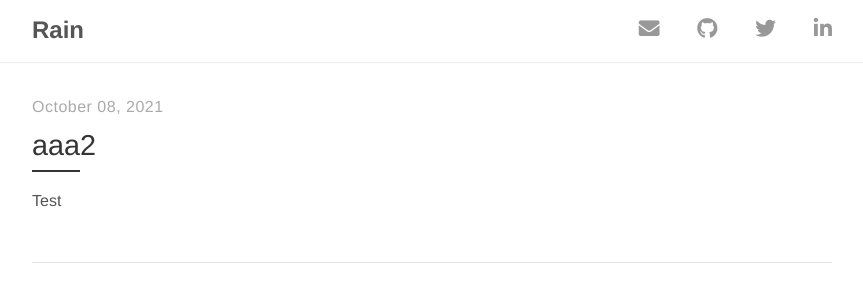
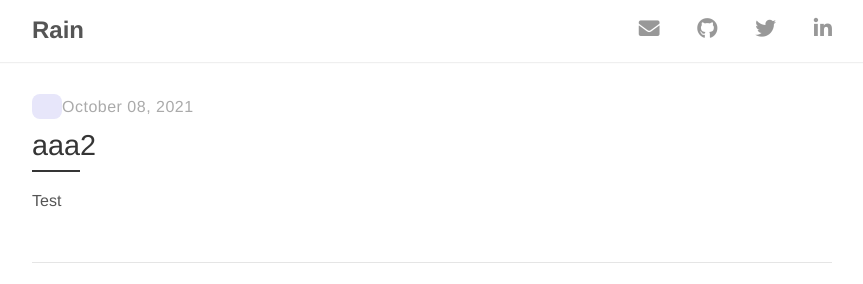
Before and after one commit to cns-nitroapp/blog, a Jekyll site: the page built from index.html, in a window 1280 px wide. Shown: the top 284 px of the page, without its empty margins (208-1071 px from the left). Built offline with Jekyll 4.4.1, drawn with Linux system fonts in a browser that asks for light colours; nearby versions of some CDN libraries; the list of posts is cut into pages by our own code.

Commit message:
Update home

```diff
--- a/_layouts/home.html
+++ b/_layouts/home.html
@@ -6,6 +6,7 @@ layout: default
   {% for post in paginator.posts %}
     <a href="{{ post.url | prepend: site.baseurl }}" class="catalogue-item">
       <div>
+        <span class="author">{{ page.author }}</span>
         <time datetime="{{ post.date }}" class="catalogue-time">{{ post.date | date: "%B %d, %Y" }}</time>
         <h1 class="catalogue-title">{{ post.title }}</h1>
         <div class="catalogue-line"></div>
```
